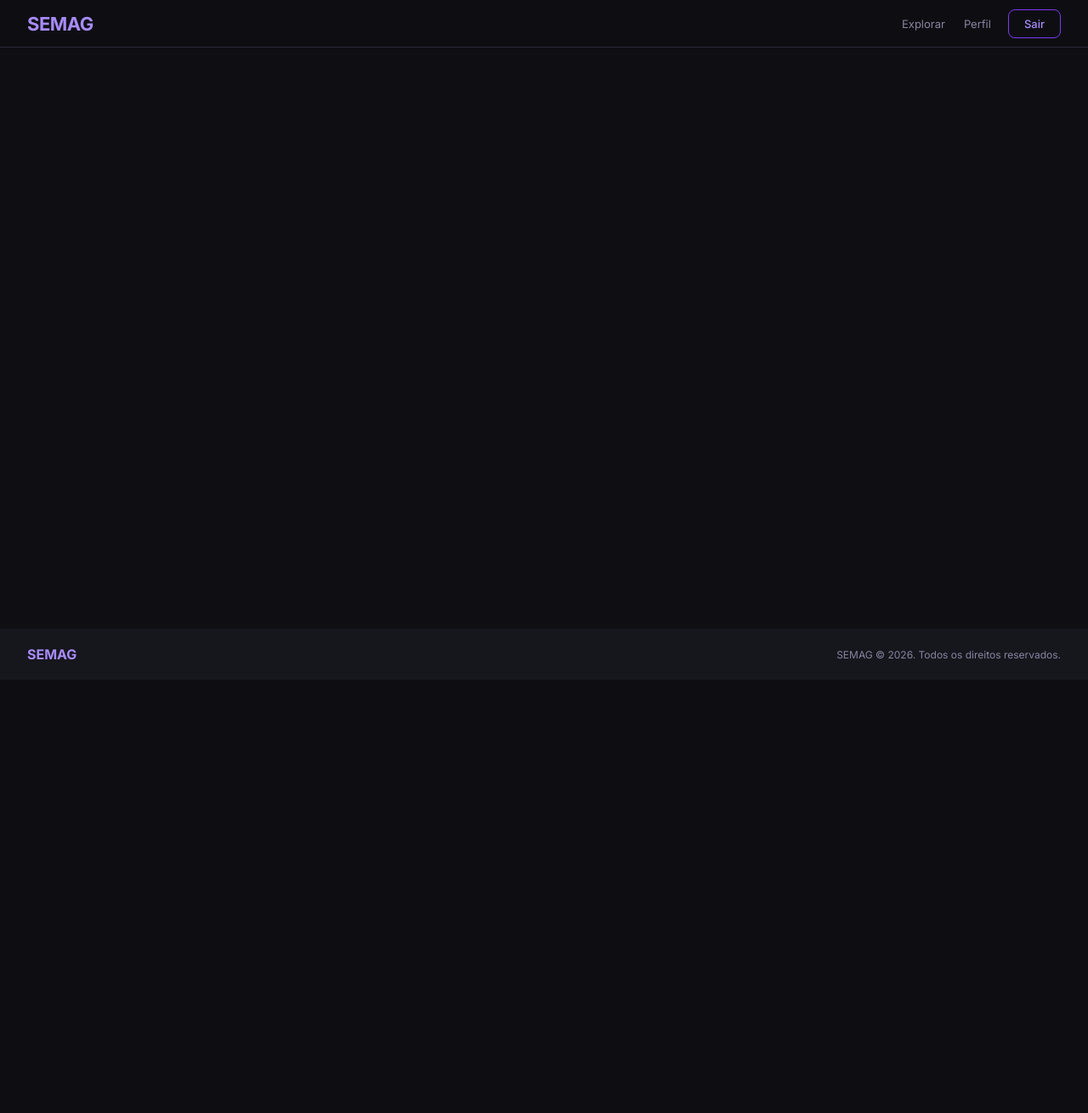
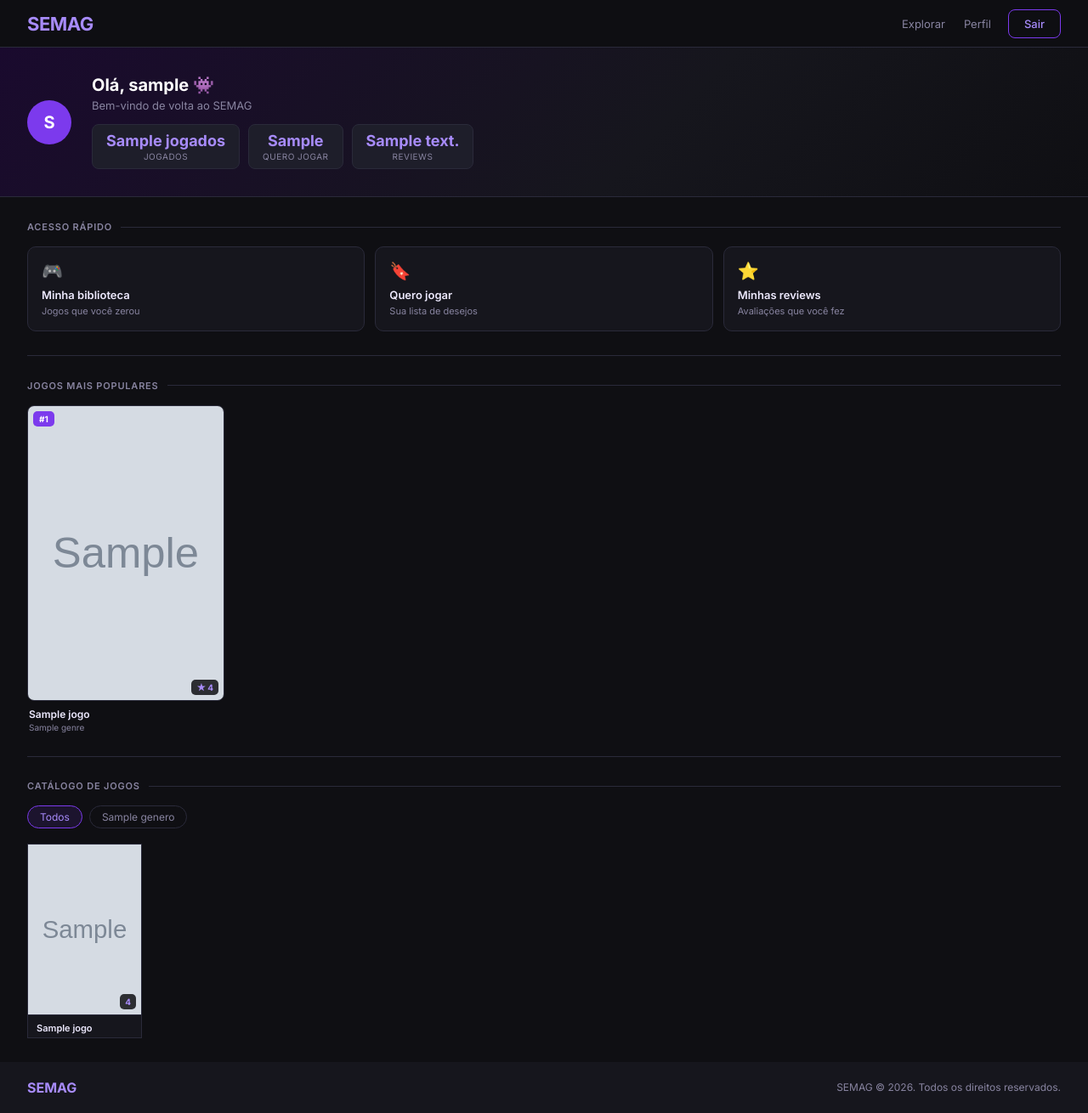
Before and after one commit to johnlcsz/Projeto-P1-Engenharia-de-Software, a Flask app: template app/templates/pg_principal.html in a window 1280 px wide. Shown: the whole page at 85% size. Before the commit the page ends 777 px from the top, so only its background shows below. Run offline with Flask 3, Linux system fonts and the light colour scheme; the visitor is signed in with stand-in values (Sample User, id 1); the template is opened without the code that fills it: most values are stand-ins (such as "Sample title", 1, 10 or a date in 2020); grey boxes marked "Sample" are stand-in pictures.

Commit message:
feat: cria página principal do usuário logado

```diff
--- a/app/main/routes.py
+++ b/app/main/routes.py
@@ -53,7 +53,7 @@ def login():
 
     if usuario and senha_correta(usuario, senha):
         session['usuario_id'] = usuario['id']
-        session['usuario_nome'] = usuario['id']
+        session['usuario_nome'] = usuario['nome']
         flash('Você fez login com sucesso!', 'geral')
 
         return redirect(url_for('usuario.pg_principal'))
--- a/app/static/css/principal.css
+++ b/app/static/css/principal.css
@@ -0,0 +1,307 @@
+.boas-vindas {
+    display: flex;
+    align-items: center;
+    gap: 24px;
+    padding: 32px;
+    margin-top: 56px;
+    background: linear-gradient(135deg, #1a0a2e 0%, #16161d 60%, #0f0f13 100%);
+    border-bottom: 0.5px solid #2a2a3a;
+}
+
+.boas-vindas-avatar {
+    width: 52px;
+    height: 52px;
+    border-radius: 50%;
+    background: #7c3aed;
+    display: flex;
+    align-items: center;
+    justify-content: center;
+    font-size: 20px;
+    font-weight: 700;
+    color: #fff;
+    flex-shrink: 0;
+}
+
+.boas-vindas-titulo {
+    font-size: 20px;
+    font-weight: 700;
+    color: #fff;
+    margin-bottom: 4px;
+}
+
+.boas-vindas-sub {
+    font-size: 13px;
+    color: #8884a0;
+    margin-bottom: 14px;
+}
+
+.boas-vindas-stats {
+    display: flex;
+    gap: 10px;
+}
+
+.stat-card {
+    background: #1e1e2a;
+    border: 0.5px solid #2a2a3a;
+    border-radius: 8px;
+    padding: 8px 16px;
+    display: flex;
+    flex-direction: column;
+    align-items: center;
+    gap: 2px;
+}
+
+.stat-num {
+    font-size: 18px;
+    font-weight: 700;
+    color: #a78bfa;
+}
+
+.stat-label {
+    font-size: 10px;
+    color: #8884a0;
+    text-transform: uppercase;
+    letter-spacing: .5px;
+}
+
+.section-title {
+    font-size: 11px;
+    font-weight: 600;
+    color: #8884a0;
+    text-transform: uppercase;
+    letter-spacing: .8px;
+    margin-bottom: 16px;
+    display: flex;
+    align-items: center;
+    gap: 10px;
+}
+
+.section-title::after {
+    content: '';
+    flex: 1;
+    height: 0.5px;
+    background: #2a2a3a;
+}
+
+.acesso-rapido {
+    padding: 28px 32px;
+}
+
+.acao-grid {
+    display: grid;
+    grid-template-columns: repeat(3, 1fr);
+    gap: 12px;
+}
+
+.acao-card {
+    background: #16161d;
+    border: 0.5px solid #2a2a3a;
+    border-radius: 10px;
+    padding: 16px;
+    display: flex;
+    flex-direction: column;
+    gap: 4px;
+    text-decoration: none;
+    transition: border-color 0.2s, background 0.2s;
+}
+
+.acao-card:hover {
+    border-color: #7c3aed;
+    background: #1e1e2a;
+}
+
+.acao-icone {
+    font-size: 20px;
+    margin-bottom: 4px;
+}
+
+.acao-titulo {
+    font-size: 13px;
+    font-weight: 600;
+    color: #ede9fe;
+}
+
+.acao-desc {
+    font-size: 11px;
+    color: #8884a0;
+}
+
+.divisor {
+    height: 0.5px;
+    background: #2a2a3a;
+    margin: 0 32px;
+}
+
+/* --- Populares --- */
+
+.populares {
+    padding: 28px 32px;
+}
+
+.populares-grid {
+    display: grid;
+    grid-template-columns: repeat(5, 1fr);
+    gap: 14px;
+}
+
+.pop-card {
+    text-decoration: none;
+    cursor: pointer;
+}
+
+.pop-card:hover .pop-cover {
+    transform: translateY(-4px);
+}
+
+.pop-cover-wrap {
+    position: relative;
+    width: 100%;
+    aspect-ratio: 2/3;
+    border-radius: 8px;
+    overflow: hidden;
+    border: 0.5px solid #2a2a3a;
+}
+
+.pop-cover {
+    width: 100%;
+    height: 100%;
+    object-fit: cover;
+    transition: transform 0.2s;
+}
+
+.pop-badge {
+    position: absolute;
+    top: 6px;
+    left: 6px;
+    background: #7c3aed;
+    color: #fff;
+    font-size: 10px;
+    font-weight: 700;
+    padding: 3px 7px;
+    border-radius: 5px;
+}
+
+.pop-rating {
+    position: absolute;
+    bottom: 6px;
+    right: 6px;
+    background: rgba(15, 15, 19, 0.85);
+    color: #a78bfa;
+    font-size: 10px;
+    font-weight: 700;
+    padding: 3px 6px;
+    border-radius: 5px;
+}
+
+.pop-info {
+    padding: 8px 2px 0;
+    display: flex;
+    flex-direction: column;
+    gap: 2px;
+}
+
+.pop-titulo {
+    font-size: 12px;
+    font-weight: 600;
+    color: #ede9fe;
+    white-space: nowrap;
+    overflow: hidden;
+    text-overflow: ellipsis;
+}
+
+.pop-genre {
+    font-size: 10px;
+    color: #8884a0;
+}
+
+/* --- Catálogo --- */
+
+.catalogo {
+    padding: 28px 32px;
+}
+
+.filtros {
+    display: flex;
+    gap: 8px;
+    flex-wrap: wrap;
+    margin-bottom: 18px;
+}
+
+.filtro {
+    font-size: 12px;
+    padding: 5px 14px;
+    border-radius: 20px;
+    border: 0.5px solid #2a2a3a;
+    color: #8884a0;
+    cursor: pointer;
+    transition: all 0.2s;
+    text-decoration: none;
+}
+
+.filtro:hover {
+    border-color: #7c3aed;
+    color: #a78bfa;
+}
+
+.filtro.ativo {
+    border-color: #7c3aed;
+    color: #a78bfa;
+    background: rgba(124, 58, 237, 0.12);
+}
+
+.jogos-grid {
+    display: grid;
+    grid-template-columns: repeat(auto-fill, minmax(130px, 1fr));
+    gap: 0;
+}
+
+.jogo-card {
+    text-decoration: none;
+    cursor: pointer;
+    border: 0.5px solid #2a2a3a;
+    overflow: hidden;
+}
+
+.jogo-card:hover .jogo-cover {
+    transform: scale(1.04);
+}
+
+.jogo-cover-wrap {
+    position: relative;
+    width: 100%;
+    aspect-ratio: 2/3;
+    overflow: hidden;
+    background: #1e1e2a;
+}
+
+.jogo-cover {
+    width: 100%;
+    height: 100%;
+    object-fit: cover;
+    transition: transform 0.25s;
+}
+
+.jogo-rating {
+    position: absolute;
+    bottom: 6px;
+    right: 6px;
+    background: rgba(15, 15, 19, 0.85);
+    color: #a78bfa;
+    font-size: 10px;
+    font-weight: 700;
+    padding: 3px 6px;
+    border-radius: 5px;
+}
+
+.jogo-nome {
+    display: block;
+    font-size: 11px;
+    font-weight: 600;
+    color: #ede9fe;
+    padding: 8px 10px 4px;
+    white-space: nowrap;
+    overflow: hidden;
+    text-overflow: ellipsis;
+    background: #16161d;
+    border-top: 0.5px solid #2a2a3a;
+}
--- a/app/templates/pg_principal.html
+++ b/app/templates/pg_principal.html
@@ -1,5 +1,109 @@
 {% extends "base.html" %}
+{% block title %}Início — SEMAG{% endblock %}
 
 {% block styles %}
-<link rel="stylesheet" href="{{ url_for('static', filename='css/pg_principal.css') }}">
+<link rel="stylesheet" href="{{ url_for('static', filename='css/principal.css') }}">
 {% endblock %}
+
+{% block content %}
+
+<section class="boas-vindas">
+  <div class="boas-vindas-avatar">{{ session['usuario_nome'][0]|upper }}</div>
+  <div class="boas-vindas-info">
+    <h1 class="boas-vindas-titulo">Olá, {{ session['usuario_nome'] }} 👾</h1>
+    <p class="boas-vindas-sub">Bem-vindo de volta ao SEMAG</p>
+    <div class="boas-vindas-stats">
+      <div class="stat-card">
+        <span class="stat-num">{{ stats.jogados }}</span>
+        <span class="stat-label">Jogados</span>
+      </div>
+      <div class="stat-card">
+        <span class="stat-num">{{ stats.quero_jogar }}</span>
+        <span class="stat-label">Quero jogar</span>
+      </div>
+      <div class="stat-card">
+        <span class="stat-num">{{ stats.reviews }}</span>
+        <span class="stat-label">Reviews</span>
+      </div>
+    </div>
+  </div>
+</section>
+
+<section class="acesso-rapido">
+  <h2 class="section-title">Acesso rápido</h2>
+  <div class="acao-grid">
+    <a href="{{ url_for('usuario.biblioteca') }}" class="acao-card">
+      <span class="acao-icone">🎮</span>
+      <span class="acao-titulo">Minha biblioteca</span>
+      <span class="acao-desc">Jogos que você zerou</span>
+    </a>
+    <a href="{{ url_for('usuario.watchlist') }}" class="acao-card">
+      <span class="acao-icone">🔖</span>
+      <span class="acao-titulo">Quero jogar</span>
+      <span class="acao-desc">Sua lista de desejos</span>
+    </a>
+    <a href="{{ url_for('usuario.reviews') }}" class="acao-card">
+      <span class="acao-icone">⭐</span>
+      <span class="acao-titulo">Minhas reviews</span>
+      <span class="acao-desc">Avaliações que você fez</span>
+    </a>
+  </div>
+</section>
+
+<div class="divisor"></div>
+
+<section class="populares">
+  <h2 class="section-title">Jogos mais populares</h2>
+  <div class="populares-grid">
+    {% for jogo in populares %}
+    <a href="#" class="pop-card">
+      <div class="pop-cover-wrap">
+        <img src="{{ jogo.cover_url }}"
+             alt="{{ jogo.title }}"
+             class="pop-cover"
+             onerror="this.src=this.dataset.fallback"
+             data-fallback="{{ url_for('static', filename='images/placeholder.png') }}">
+        <span class="pop-badge">#{{ loop.index }}</span>
+        <span class="pop-rating">★ {{ jogo.rating }}</span>
+      </div>
+      <div class="pop-info">
+        <span class="pop-titulo">{{ jogo.title }}</span>
+        <span class="pop-genre">{{ jogo.genre.split('|')[0] }}</span>
+      </div>
+    </a>
+    {% endfor %}
+  </div>
+</section>
+
+<div class="divisor"></div>
+
+<section class="catalogo">
+  <h2 class="section-title">Catálogo de jogos</h2>
+
+  <div class="filtros">
+    <a href="{{ url_for('usuario.pg_principal', genero='') }}"
+       class="filtro {{ 'ativo' if not genero_ativo }}">Todos</a>
+    {% for g in generos %}
+    <a href="{{ url_for('usuario.pg_principal', genero=g) }}"
+       class="filtro {{ 'ativo' if genero_ativo == g }}">{{ g }}</a>
+    {% endfor %}
+  </div>
+
+  <div class="jogos-grid">
+    {% for jogo in valores %}
+    <a href="#" class="jogo-card">
+      <div class="jogo-cover-wrap">
+        <img src="{{ jogo.cover_url }}"
+             alt="{{ jogo.title }}"
+             class="jogo-cover"
+             onerror="this.src=this.dataset.fallback"
+             data-fallback="{{ url_for('static', filename='images/placeholder.png') }}">
+        <span class="jogo-rating">{{ jogo.rating }}</span>
+      </div>
+      <span class="jogo-nome">{{ jogo.title }}</span>
+    </a>
+    {% endfor %}
+  </div>
+</section>
+
+{% endblock %}
--- /dev/null
+++ b/data/reviews.csv
@@ -0,0 +1 @@
+id,id_usuario,autor,id_jogo,nota,comentario
```
Also changed, not shown: app/templates/biblioteca.html (added, +25 -0 lines), app/templates/reviews.html (added, +25 -0 lines), app/templates/watchlist.html (added, +25 -0 lines), app/usuario/routes.py (+58 -4 lines), data/usuarios.csv (line endings or trailing spaces).
